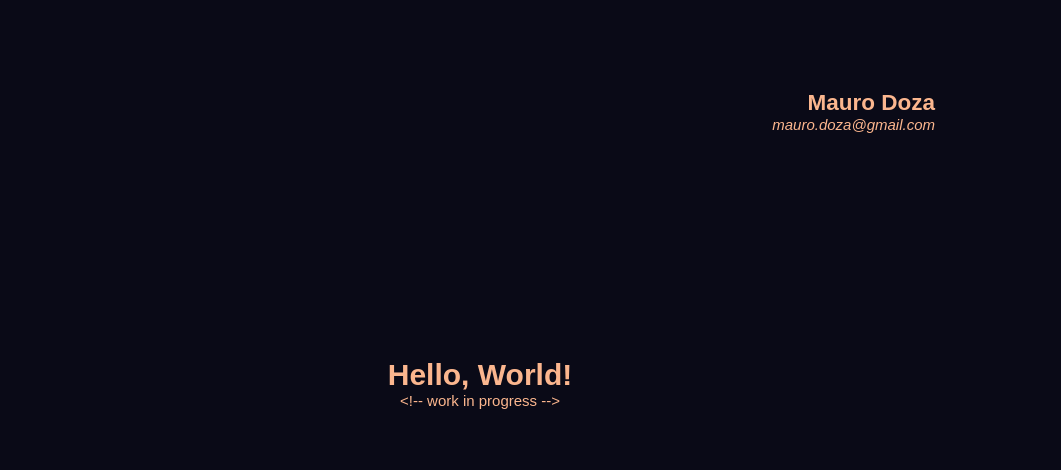
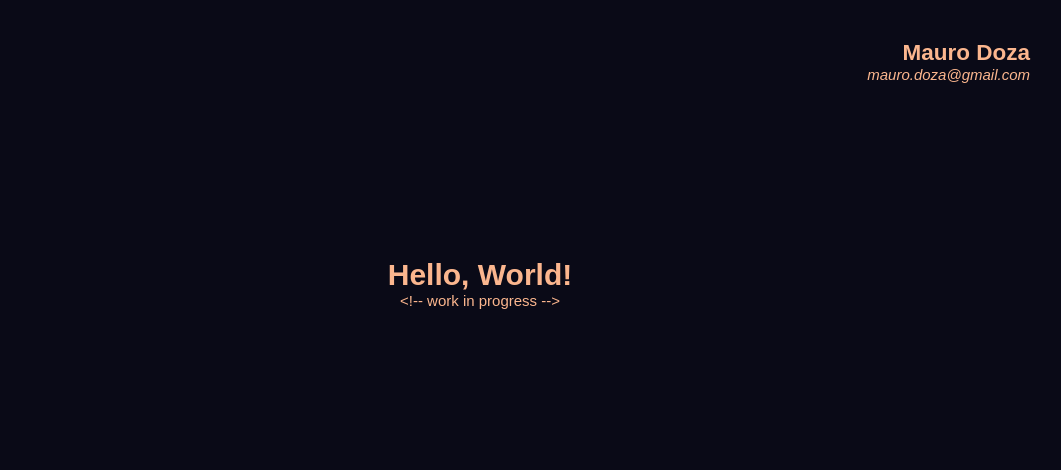
Before and after one commit to reecedoza/reecedoza.github.io, a plain HTML site: page index.html in a window 1280 px wide. Shown: the top 470 px of the page, without its empty margins (160-1221 px from the left). Drawn offline with Linux system fonts and the light colour scheme.

Commit message:
less padding on title

```diff
--- a/style.css
+++ b/style.css
@@ -9,7 +9,7 @@
     }
 
     body #title-info {
-        margin: 90px 185px;
+        margin: 40px 90px;
     }
 
 }
```
